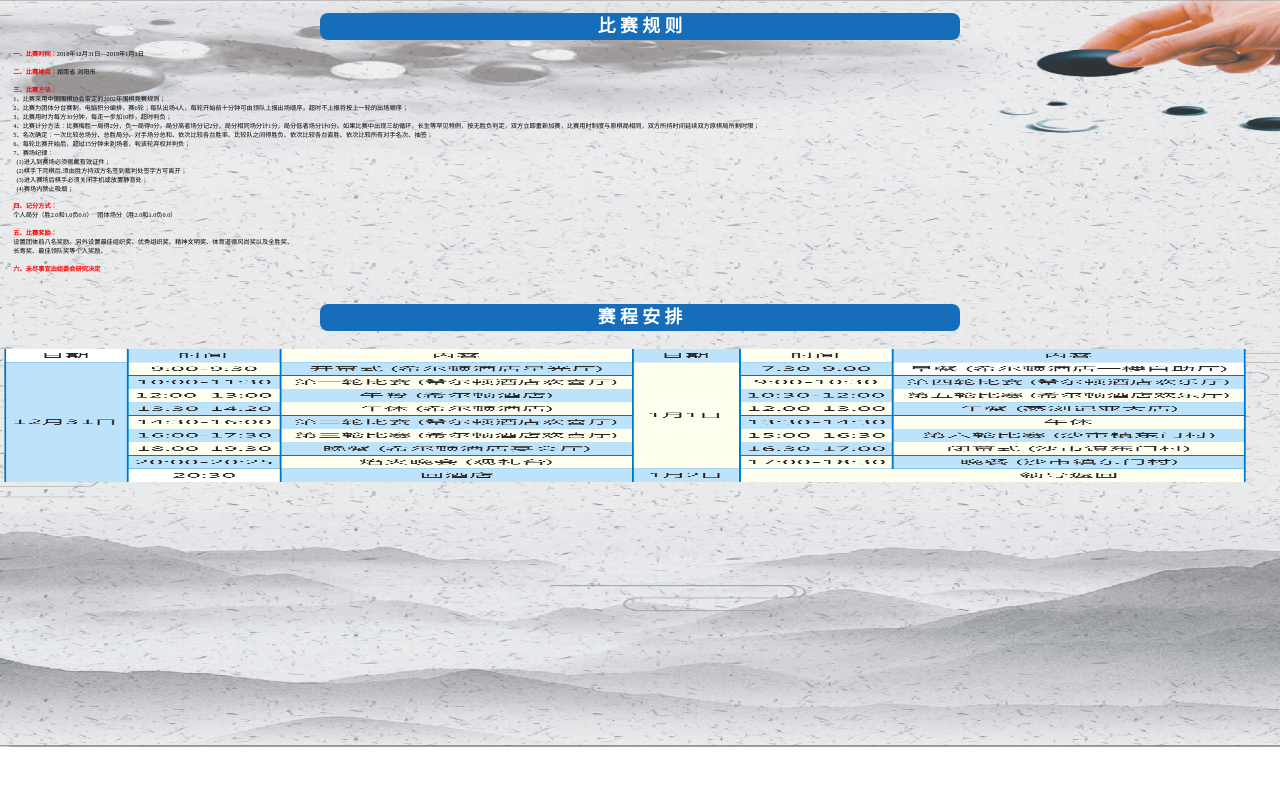
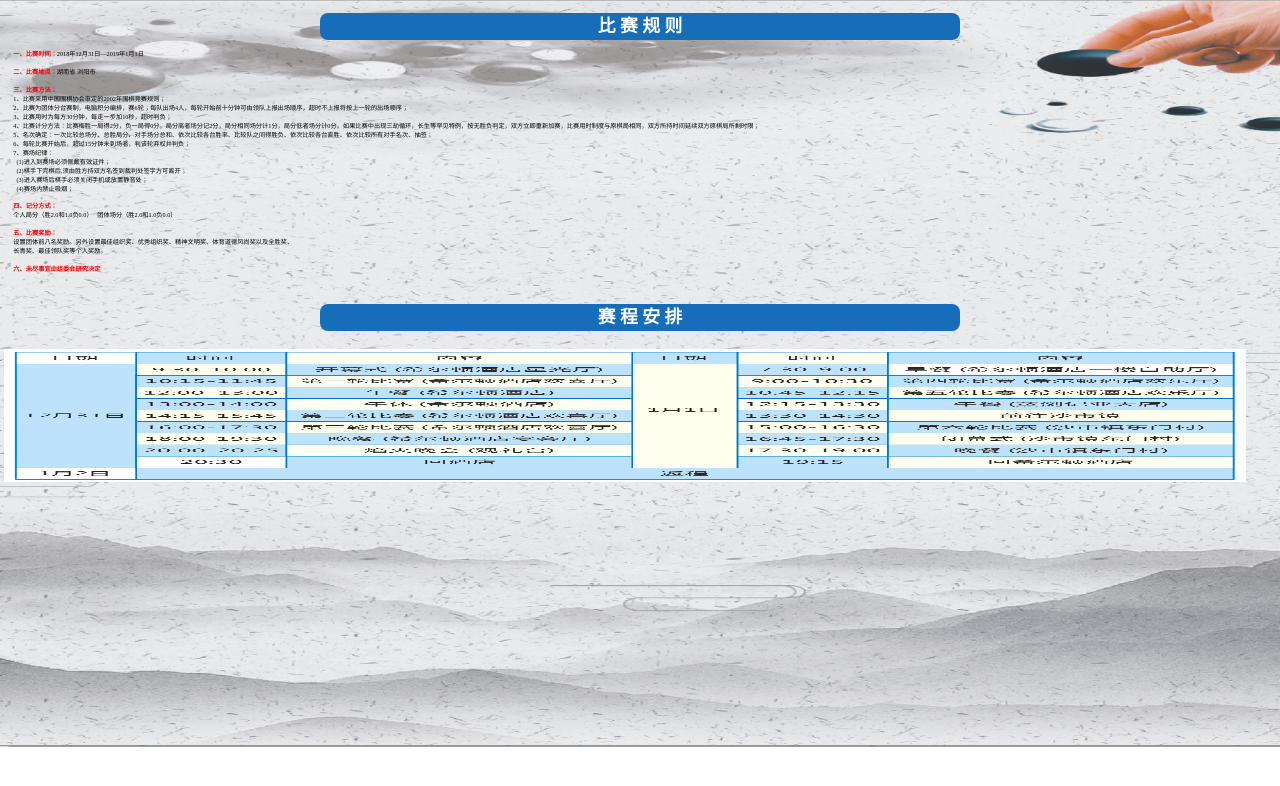
Before and after one commit to zhangshenyang/xin-dasaiguize, a plain HTML site: page index.html in a window 1280 px wide. Drawn offline with Linux system fonts and the light colour scheme; a script that the page names is missing.

Commit message:
Update index.html

```diff
--- a/index.html
+++ b/index.html
@@ -32,7 +32,7 @@
         <p><span style="font-weight: bold;color: red">六、未尽事宜由组委会研究决定</span></p>
 
         <h2 class="but">赛 程 安 排</h2>
-        <img class="aaa" src="images/sai.png" alt="">
+        <img class="aaa" src="images/sai2.png" alt="">
     </section>
 
 </body>
```
